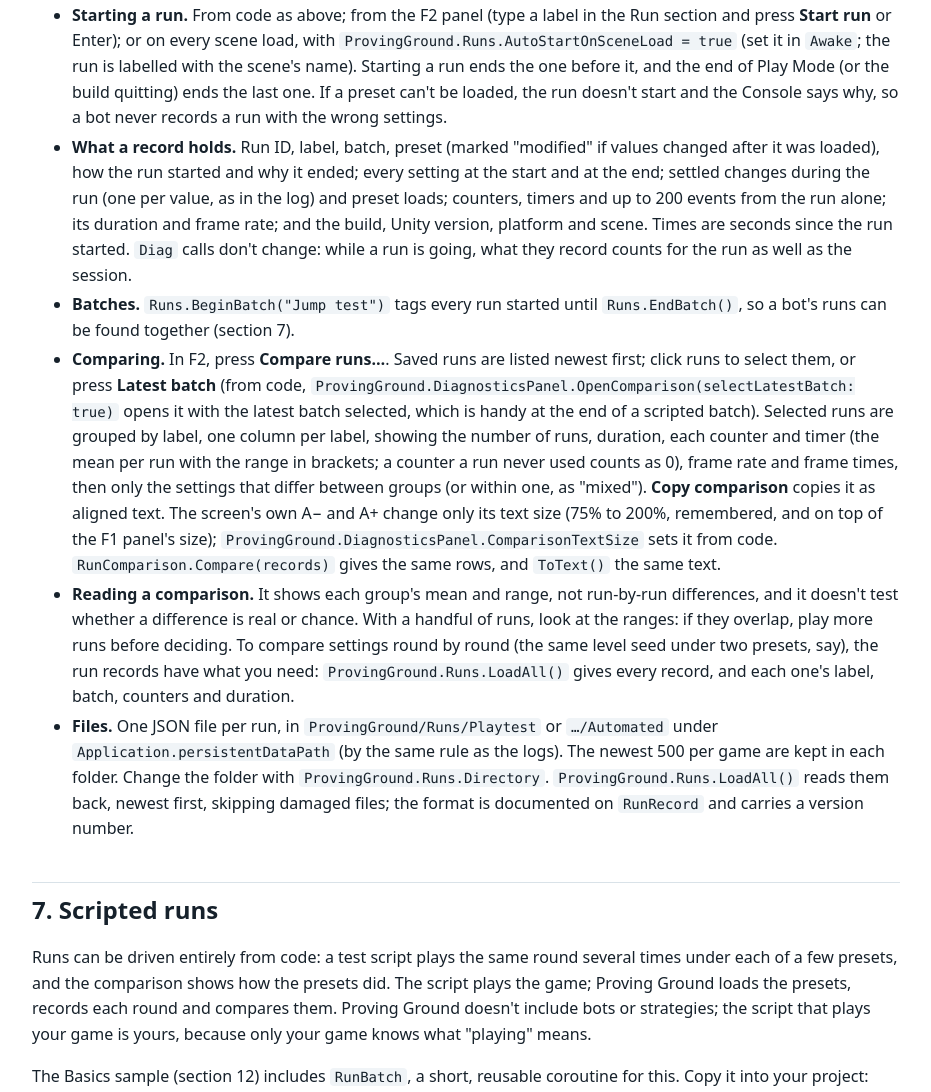
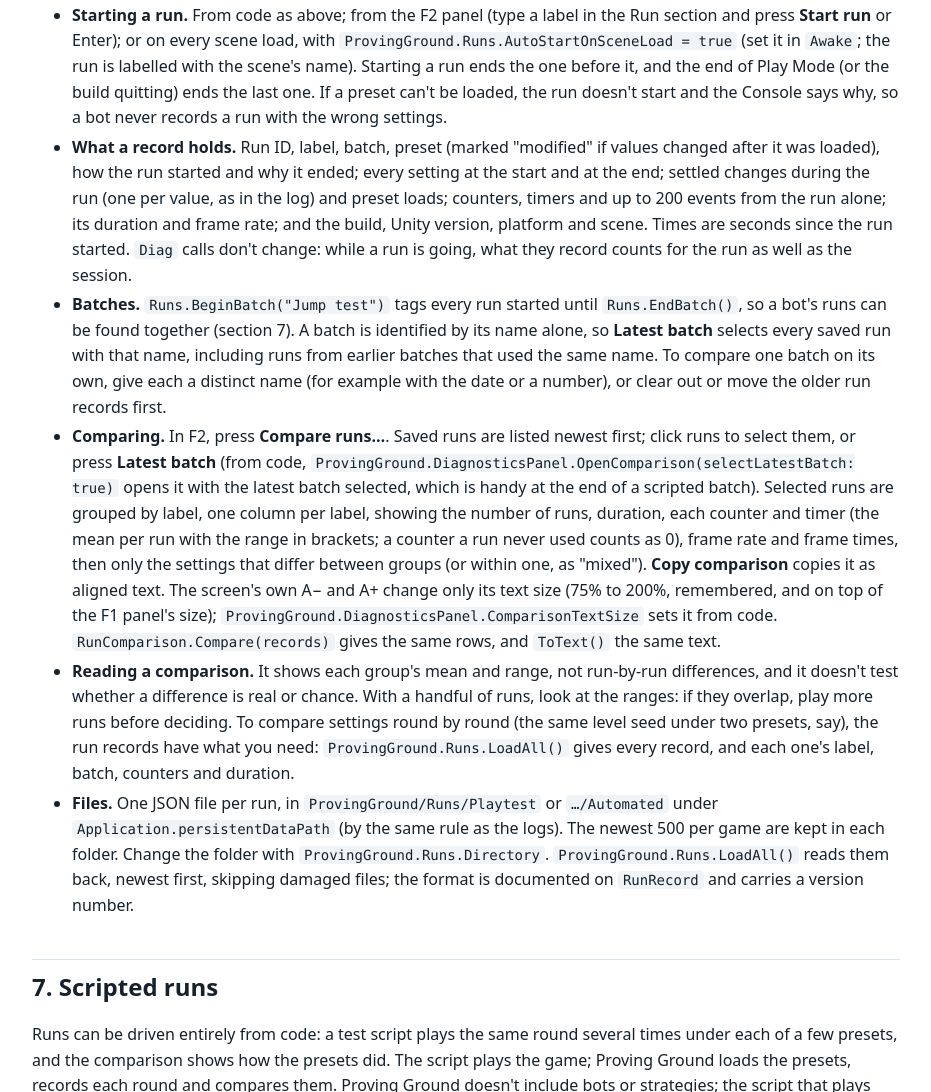
Before and after one commit to Exaweft/proving-ground, a plain HTML site: page index.html in a window 1280 px wide. Shown: the part 7302-8394 px from the top of the page, without its empty margins (314-1245 px from the left). Drawn offline with Linux system fonts and the light colour scheme.

Commit message:
Update Proving Ground documentation

```diff
--- a/index.html
+++ b/index.html
@@ -222,7 +222,7 @@ ProvingGround.Runs.End(&quot;player destroyed&quot;);           // the outcome,
 <ul>
 <li><strong>Starting a run.</strong> From code as above; from the F2 panel (type a label in the Run section and press <strong>Start run</strong> or Enter); or on every scene load, with <code>ProvingGround.Runs.AutoStartOnSceneLoad = true</code> (set it in <code>Awake</code>; the run is labelled with the scene's name). Starting a run ends the one before it, and the end of Play Mode (or the build quitting) ends the last one. If a preset can't be loaded, the run doesn't start and the Console says why, so a bot never records a run with the wrong settings.</li>
 <li><strong>What a record holds.</strong> Run ID, label, batch, preset (marked &quot;modified&quot; if values changed after it was loaded), how the run started and why it ended; every setting at the start and at the end; settled changes during the run (one per value, as in the log) and preset loads; counters, timers and up to 200 events from the run alone; its duration and frame rate; and the build, Unity version, platform and scene. Times are seconds since the run started. <code>Diag</code> calls don't change: while a run is going, what they record counts for the run as well as the session.</li>
-<li><strong>Batches.</strong> <code>Runs.BeginBatch(&quot;Jump test&quot;)</code> tags every run started until <code>Runs.EndBatch()</code>, so a bot's runs can be found together (section 7).</li>
+<li><strong>Batches.</strong> <code>Runs.BeginBatch(&quot;Jump test&quot;)</code> tags every run started until <code>Runs.EndBatch()</code>, so a bot's runs can be found together (section 7). A batch is identified by its name alone, so <strong>Latest batch</strong> selects every saved run with that name, including runs from earlier batches that used the same name. To compare one batch on its own, give each a distinct name (for example with the date or a number), or clear out or move the older run records first.</li>
 <li><strong>Comparing.</strong> In F2, press <strong>Compare runs…</strong>. Saved runs are listed newest first; click runs to select them, or press <strong>Latest batch</strong> (from code, <code>ProvingGround.DiagnosticsPanel.OpenComparison(selectLatestBatch: true)</code> opens it with the latest batch selected, which is handy at the end of a scripted batch). Selected runs are grouped by label, one column per label, showing the number of runs, duration, each counter and timer (the mean per run with the range in brackets; a counter a run never used counts as 0), frame rate and frame times, then only the settings that differ between groups (or within one, as &quot;mixed&quot;). <strong>Copy comparison</strong> copies it as aligned text. The screen's own A− and A+ change only its text size (75% to 200%, remembered, and on top of the F1 panel's size); <code>ProvingGround.DiagnosticsPanel.ComparisonTextSize</code> sets it from code. <code>RunComparison.Compare(records)</code> gives the same rows, and <code>ToText()</code> the same text.</li>
 <li><strong>Reading a comparison.</strong> It shows each group's mean and range, not run-by-run differences, and it doesn't test whether a difference is real or chance. With a handful of runs, look at the ranges: if they overlap, play more runs before deciding. To compare settings round by round (the same level seed under two presets, say), the run records have what you need: <code>ProvingGround.Runs.LoadAll()</code> gives every record, and each one's label, batch, counters and duration.</li>
 <li><strong>Files.</strong> One JSON file per run, in <code>ProvingGround/Runs/Playtest</code> or <code>…/Automated</code> under <code>Application.persistentDataPath</code> (by the same rule as the logs). The newest 500 per game are kept in each folder. Change the folder with <code>ProvingGround.Runs.Directory</code>. <code>ProvingGround.Runs.LoadAll()</code> reads them back, newest first, skipping damaged files; the format is documented on <code>RunRecord</code> and carries a version number.</li>
```
